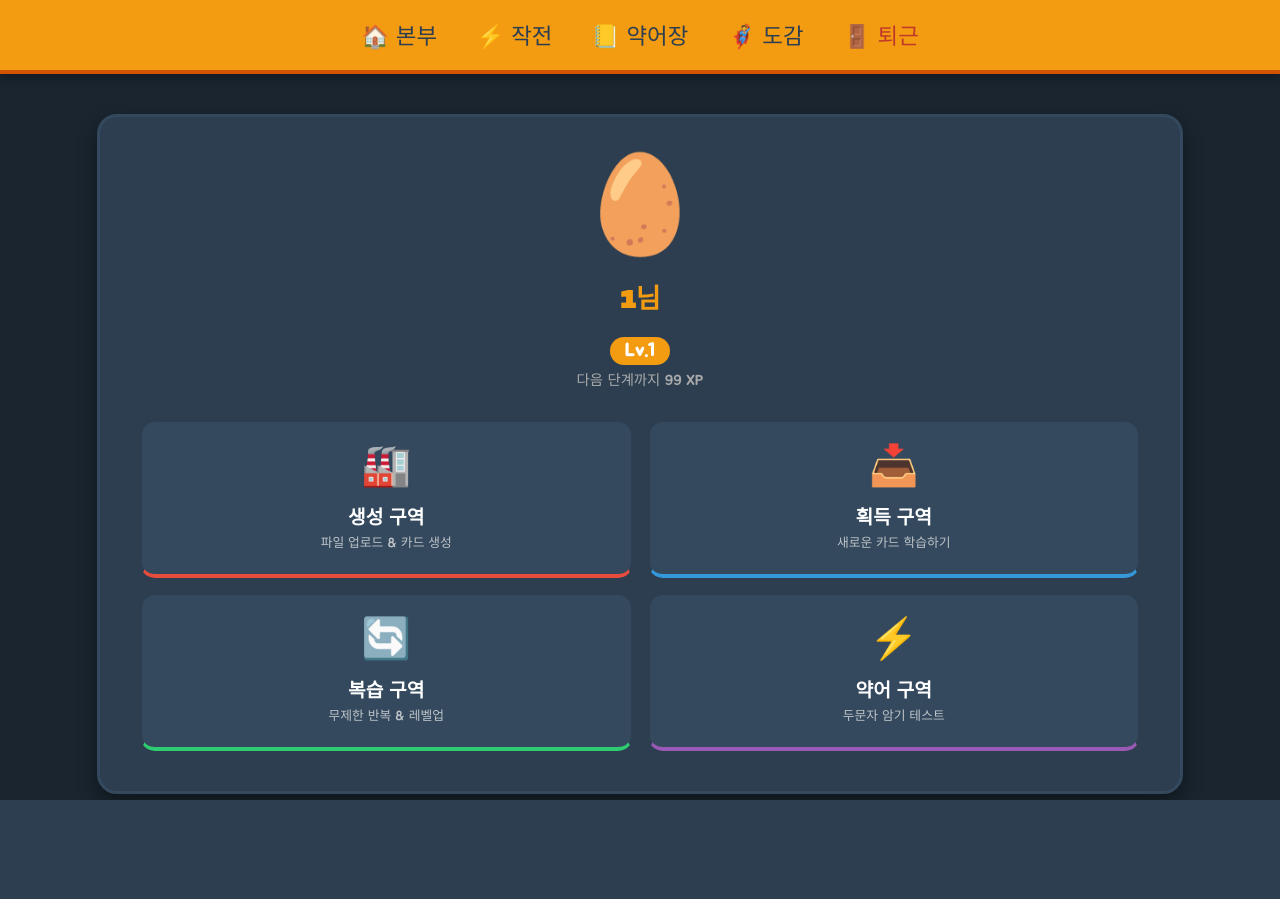
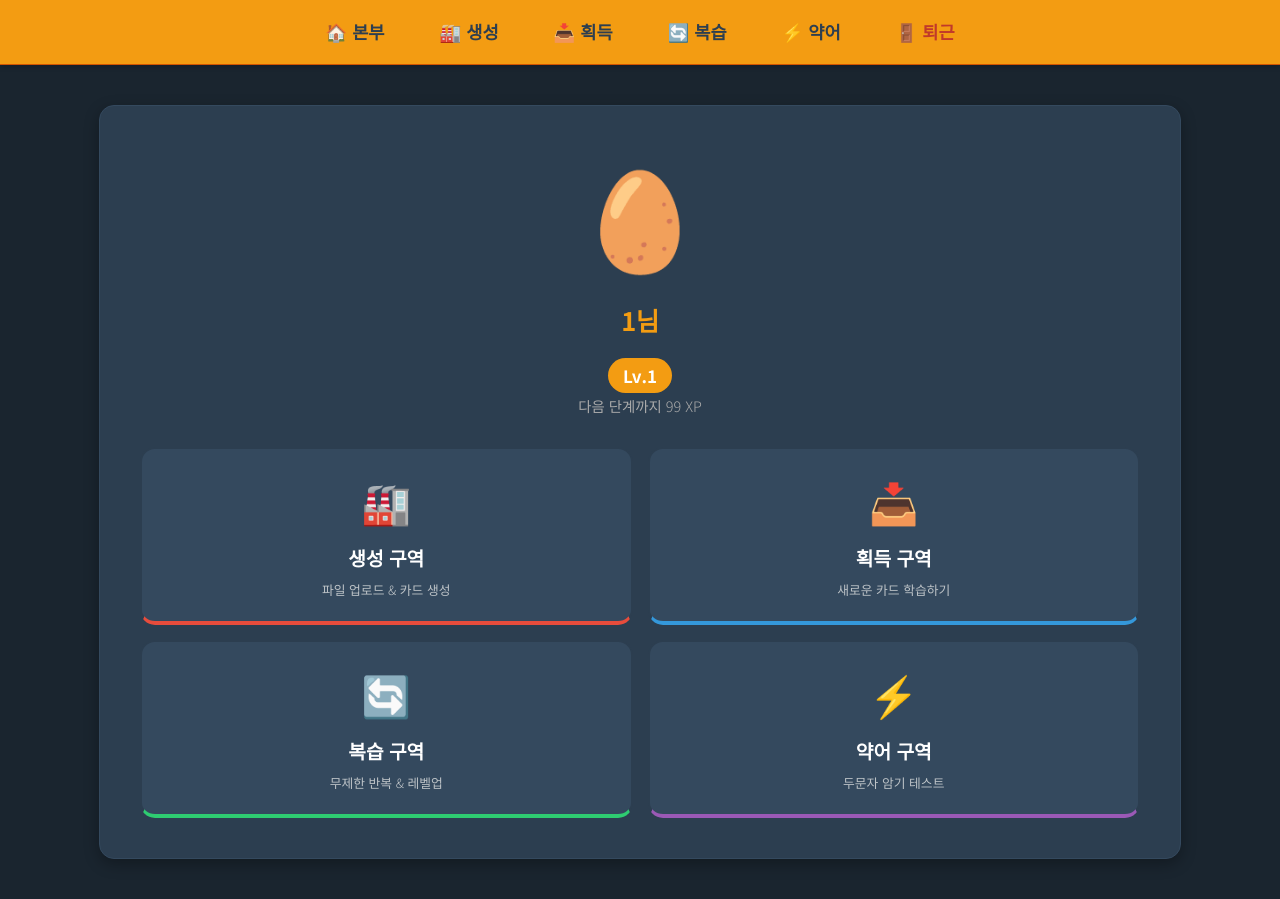
Before and after one commit to pky060921-debug/law, a Flask app: page /lobby in a window 1280 px wide. Before the commit the page ends 800 px from the top, so only its background shows below. Run offline with Flask 3, Linux system fonts and the light colour scheme; the visitor is signed in with stand-in values (Sample User, id 1).

Commit message:
Update layout.html

```diff
--- a/templates/layout.html
+++ b/templates/layout.html
@@ -15,39 +15,103 @@
         }
     </script>
 
-    <link href="https://fonts.googleapis.com/css2?family=Black+Han+Sans&family=Jua&display=swap" rel="stylesheet">
+    <link rel="preconnect" href="https://fonts.googleapis.com">
+    <link rel="preconnect" href="https://fonts.gstatic.com" crossorigin>
+    <link href="https://fonts.googleapis.com/css2?family=Noto+Sans+KR:wght@300;400;700&display=swap" rel="stylesheet">
 
     <style>
         :root {
-            --bg-color: #1a252f; --main-color: #f39c12; --text-color: #ecf0f1; --container-bg: #2c3e50;
+            --bg-color: #1a252f;
+            --main-color: #f39c12;
+            --text-color: #ecf0f1;
+            --container-bg: #2c3e50;
         }
+
         body {
-            background-color: var(--bg-color); color: var(--text-color); font-family: 'Jua', sans-serif;
-            margin: 0; min-height: 100vh; font-size: 18px;
+            background-color: var(--bg-color);
+            color: var(--text-color);
+            /* 폰트 적용: Light(300) 위주 */
+            font-family: 'Noto Sans KR', sans-serif;
+            font-weight: 300;
+            margin: 0;
+            min-height: 100vh;
+            font-size: 17px;
+            line-height: 1.6;
         }
+
+        /* 네비게이션 */
         nav {
-            background: var(--main-color); border-bottom: 4px solid #d35400; padding: 10px 0;
-            position: sticky; top: 0; z-index: 1000; box-shadow: 0 4px 10px rgba(0,0,0,0.3);
-            text-align: center; white-space: nowrap; overflow-x: auto;
+            background: var(--main-color);
+            border-bottom: 1px solid #d35400; /* 테두리도 얇게 */
+            padding: 10px 0;
+            position: sticky;
+            top: 0;
+            z-index: 1000;
+            box-shadow: 0 2px 5px rgba(0,0,0,0.2);
+            text-align: center;
+            white-space: nowrap;
+            overflow-x: auto;
         }
+
         .nav-link {
-            font-family: 'Black Han Sans', sans-serif; color: #2c3e50; text-decoration: none;
-            font-size: 1.4rem; margin: 0 5px; padding: 8px 12px; border-radius: 8px; transition: all 0.2s; display: inline-block;
+            color: #2c3e50;
+            text-decoration: none;
+            font-size: 1.1rem;
+            font-weight: 700; /* 메뉴는 약간 굵게 */
+            margin: 0 10px;
+            padding: 8px 15px;
+            border-radius: 20px; /* 더 둥글게 */
+            transition: all 0.2s;
+            display: inline-block;
         }
-        .nav-link:hover { background: #fff; color: #e67e22; transform: translateY(-3px); }
+
+        .nav-link:hover {
+            background: #fff;
+            color: #e67e22;
+            transform: translateY(-2px);
+        }
+
+        /* 메인 컨테이너 */
         .container {
-            width: 90%; max-width: 1000px; margin: 40px auto; background-color: var(--container-bg);
-            border: 3px solid #34495e; border-radius: 20px; padding: 40px; box-shadow: 0 10px 20px rgba(0, 0, 0, 0.4);
+            width: 90%;
+            max-width: 1000px;
+            margin: 40px auto;
+            background-color: var(--container-bg);
+            border: 1px solid #34495e; /* 테두리 얇게 */
+            border-radius: 15px;
+            padding: 40px;
+            box-shadow: 0 5px 15px rgba(0, 0, 0, 0.3);
         }
-        h1, h2, h3 { font-family: 'Black Han Sans', sans-serif; color: var(--main-color); margin-top: 0; }
-        .flash { background: #e74c3c; border: 2px solid #c0392b; color: white; padding: 15px; text-align: center; margin-bottom: 20px; border-radius: 10px; font-weight: bold; }
 
-        @media (max-width: 1024px) { body { font-size: 16px; } .container { width: 95%; margin: 20px auto; padding: 30px; } h1 { font-size: 2.2rem; } }
+        h1, h2, h3 {
+            color: var(--main-color);
+            font-weight: 700; /* 제목은 굵게 */
+            margin-top: 0;
+            letter-spacing: -0.5px;
+        }
+
+        button, input, textarea {
+            font-family: 'Noto Sans KR', sans-serif;
+        }
+
+        .flash {
+            background: #e74c3c;
+            color: white;
+            padding: 15px;
+            text-align: center;
+            margin-bottom: 20px;
+            border-radius: 10px;
+            font-weight: 400;
+        }
+
+        /* 반응형 */
         @media (max-width: 768px) {
             body { font-size: 15px; }
-            .container { width: 100%; margin: 0; border-radius: 0; border-left: none; border-right: none; padding: 20px 15px; }
-            .nav-link { font-size: 1.1rem; padding: 6px 10px; margin: 0 2px; }
-            h1 { font-size: 1.8rem; }
+            .container {
+                width: 100%; margin: 0; border-radius: 0; border: none; padding: 20px 15px;
+            }
+            .nav-link { font-size: 0.95rem; padding: 6px 10px; margin: 0 2px; }
+            h1 { font-size: 1.6rem; }
         }
     </style>
 </head>
@@ -55,9 +119,10 @@
     {% if session.user_id %}
     <nav>
         <a href="/lobby" class="nav-link">🏠 본부</a>
-        <a href="/dungeon" class="nav-link">⚡ 작전</a>
-        <a href="/abbreviations" class="nav-link">📒 약어장</a>
-        <a href="/collection" class="nav-link">🦸 도감</a>
+        <a href="/zone/generate" class="nav-link">🏭 생성</a>
+        <a href="/zone/acquire" class="nav-link">📥 획득</a>
+        <a href="/zone/review" class="nav-link">🔄 복습</a>
+        <a href="/zone/abbrev" class="nav-link">⚡ 약어</a>
         <a href="/logout" class="nav-link" style="color: #c0392b;">🚪 퇴근</a>
     </nav>
     {% endif %}
```
